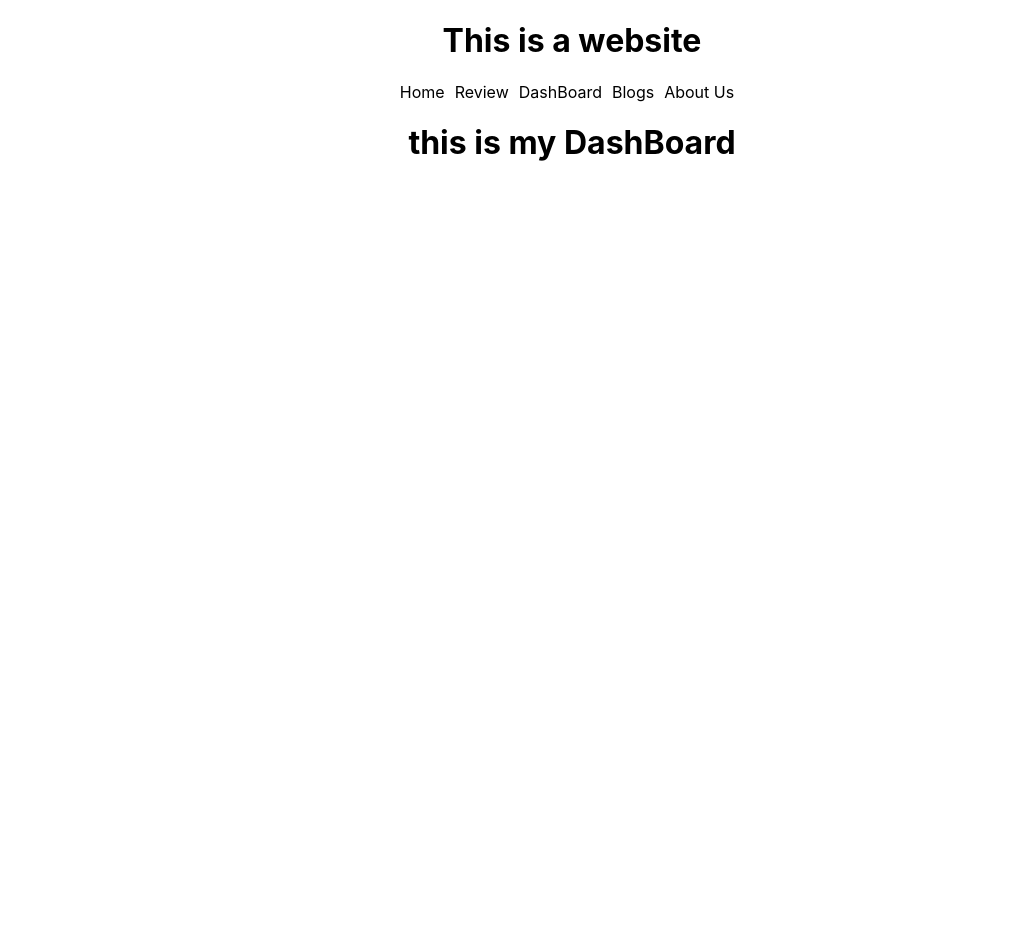
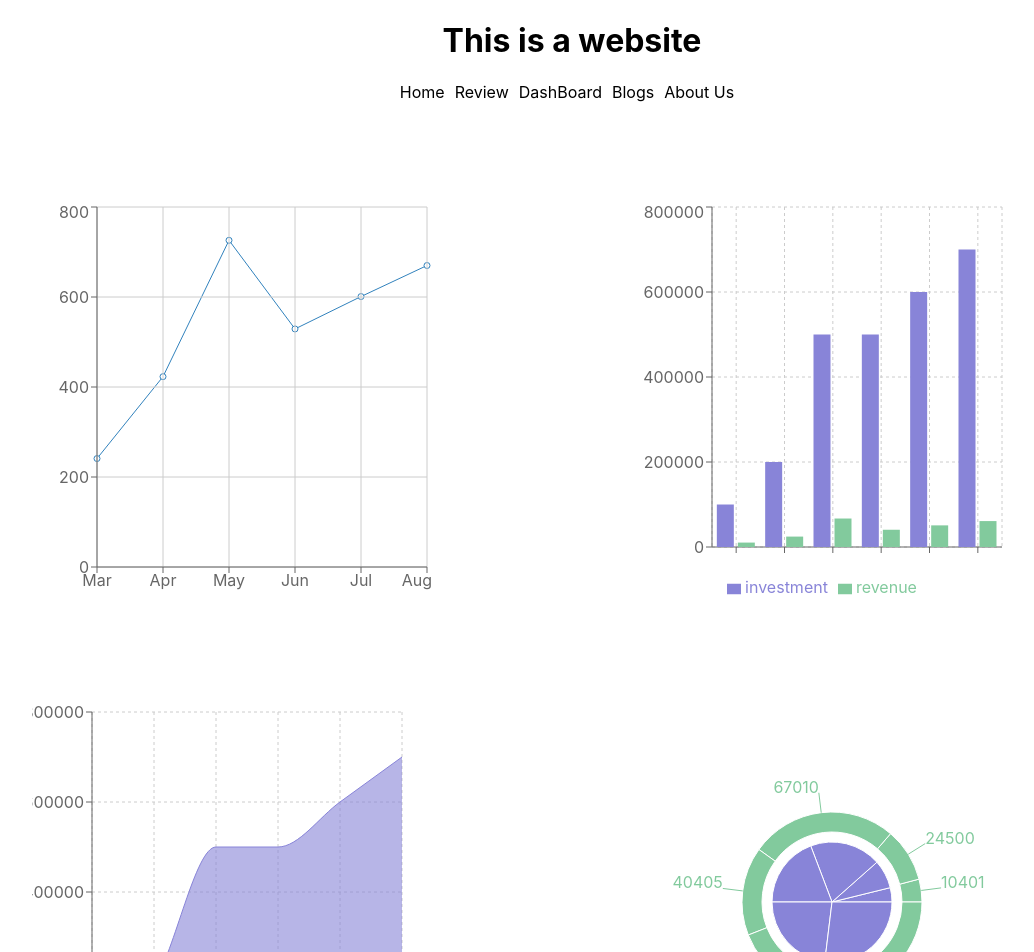
Before and after one commit to PROTTASAKARIM/assignment9-product-analysis, a React (Create React App) app: page /dashboard in a window 1280 px wide. Shown: the top 952 px of the page, without its empty margins (68-1102 px from the left). Before the commit the page ends 800 px from the top, so only its background shows below. Built offline with nearby package versions, Linux system fonts and the light colour scheme.

Commit message:
chart added

```diff
--- /dev/null
+++ b/src/components/DashBoard/DashBoard.css
@@ -0,0 +1,7 @@
+.chart-style{
+    display: flex;
+    margin: 100px;
+}
+.linechart-style{
+    margin-right: 200px;
+}
--- a/src/components/DashBoard/DashBoard.js
+++ b/src/components/DashBoard/DashBoard.js
@@ -1,9 +1,111 @@
 import React from 'react';
+import { Area, AreaChart, Bar, BarChart, CartesianGrid, Legend, Line, LineChart, Pie, PieChart, Tooltip, XAxis, YAxis } from 'recharts';
+import './DashBoard.css'
+
+const data =
+    [
+        {
+            "month": "Mar",
+            "investment": 100000,
+            "sell": 241,
+            "revenue": 10401
+        },
+        {
+            "month": "Apr",
+            "investment": 200000,
+            "sell": 423,
+            "revenue": 24500
+        },
+        {
+            "month": "May",
+            "investment": 500000,
+            "sell": 726,
+            "revenue": 67010
+        },
+        {
+            "month": "Jun",
+            "investment": 500000,
+            "sell": 529,
+            "revenue": 40405
+        },
+        {
+            "month": "Jul",
+            "investment": 600000,
+            "sell": 601,
+            "revenue": 50900
+        },
+        {
+            "month": "Aug",
+            "investment": 700000,
+            "sell": 670,
+            "revenue": 61000
+        }
+    ]
+
 
 const DashBoard = () => {
     return (
         <div>
-            <h1>this is my DashBoard</h1>
+            <div className='chart-style'>
+                <div className='linechart-style'>
+                    <LineChart width={400} height={400} data={data}>
+                        <Line dataKey={'sell'}></Line>
+                        <CartesianGrid stroke="#ccc" />
+                        <Tooltip />
+                        <XAxis dataKey={'month'}></XAxis>
+                        <YAxis></YAxis>
+                    </LineChart>
+                </div>
+                <div>
+                    <BarChart
+                        width={400}
+                        height={400}
+                        data={data}
+                        margin={{
+                            top: 5,
+                            right: 30,
+                            left: 20,
+                            bottom: 5,
+                        }}
+                    >
+                        <CartesianGrid strokeDasharray="3 3" />
+                        <XAxis dataKey="name" />
+                        <YAxis />
+                        <Tooltip />
+                        <Legend />
+                        <Bar dataKey="investment" fill="#8884d8" />
+                        <Bar dataKey="revenue" fill="#82ca9d" />
+                    </BarChart>
+                </div>
+            </div>
+            <div className='chart-style'>
+                <div className='linechart-style'>
+                    <AreaChart
+                        width={400}
+                        height={400}
+                        data={data}
+                        margin={{
+                            top: 10,
+                            right: 30,
+                            left: 0,
+                            bottom: 0,
+                        }}
+                    >
+                        <CartesianGrid strokeDasharray="3 3" />
+                        <XAxis dataKey="month" />
+                        <YAxis />
+                        <Tooltip />
+                        <Area type="monotone" dataKey="investment" stroke="#8884d8" fill="#8884d8" />
+                    </AreaChart>
+                </div>
+                <div>
+                    <PieChart width={400} height={400}>
+                        <Pie data={data} dataKey="investment" cx="50%" cy="50%" outerRadius={60} fill="#8884d8" />
+                        <Pie data={data} dataKey="revenue" cx="50%" cy="50%" innerRadius={70} outerRadius={90} fill="#82ca9d" label />
+                    </PieChart>
+                </div>
+            </div>
+
         </div>
     );
 };
```
